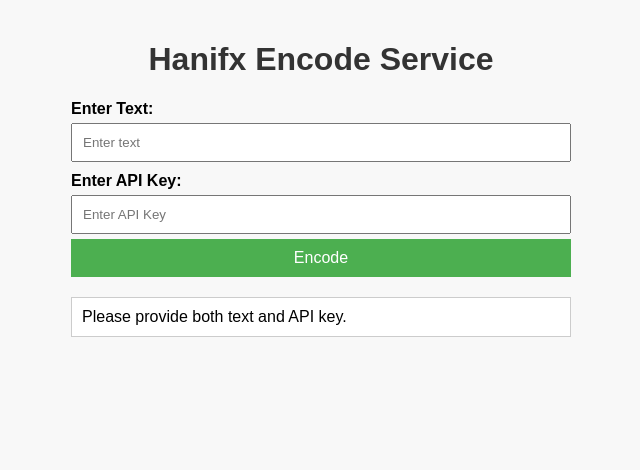
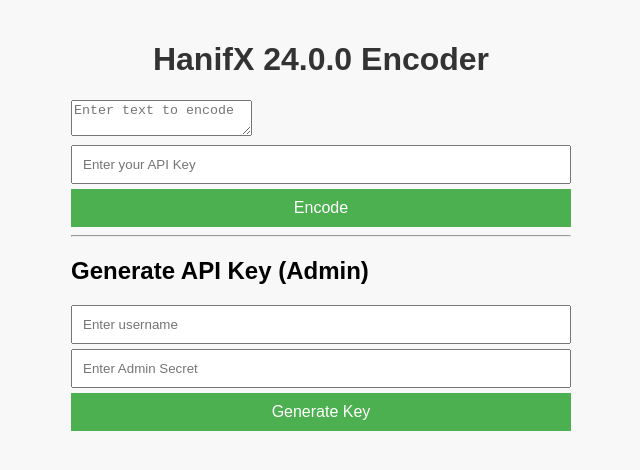
Before and after one commit to hanifx-540/tdns, a plain HTML site: page frontend/index.html in a window 1280 px wide. Both pictures are taken after a click on the button "Encode". Shown: the whole page, without its empty margins (319-959 px from the left). Drawn offline with Linux system fonts and the light colour scheme.

Commit message:
Update index.html

```diff
--- a/frontend/index.html
+++ b/frontend/index.html
@@ -3,54 +3,69 @@
 <head>
 <meta charset="UTF-8">
 <meta name="viewport" content="width=device-width, initial-scale=1.0">
-  <title>Hanifx Encode</title>
+<title>HanifX 24.0.0 WebApp</title>
 <link rel="stylesheet" href="styles.css">
 </head>
 <body>
-  <h1>Hanifx Encode Service</h1>
 
-  <label for="textInput">Enter Text:</label>
-  <input type="text" id="textInput" placeholder="Enter text">
+<div class="container">
+  <h1>HanifX 24.0.0 Encoder</h1>
 
-  <label for="apiKeyInput">Enter API Key:</label>
-  <input type="text" id="apiKeyInput" placeholder="Enter API Key">
+  <!-- Encode Section -->
+  <div class="section encode">
+    <textarea id="inputText" placeholder="Enter text to encode"></textarea>
+    <input type="text" id="apiKey" placeholder="Enter your API Key">
+    <button onclick="encodeText()">Encode</button>
+    <div id="encodeResult"></div>
+  </div>
 
-  <button onclick="encode()">Encode</button>
+  <hr>
 
-  <div id="result"></div>
+  <!-- Generate API Key Section (Admin Only) -->
+  <div class="section generate">
+    <h2>Generate API Key (Admin)</h2>
+    <input type="text" id="newUser" placeholder="Enter username">
+    <input type="text" id="adminSecret" placeholder="Enter Admin Secret">
+    <button onclick="generateApiKey()">Generate Key</button>
+    <div id="generatedKey"></div>
+  </div>
+</div>
 
 <script>
-    async function encode() {
-      const text = document.getElementById('textInput').value;
-      const apiKey = document.getElementById('apiKeyInput').value;
+async function encodeText(){
+    const text = document.getElementById("inputText").value;
+    const apiKey = document.getElementById("apiKey").value;
+    if(!text||!apiKey){ alert("Provide text and API key"); return;}
 
-      if (!text || !apiKey) {
-        document.getElementById('result').innerText = "Please provide both text and API key.";
-        return;
+    try{
+        const res = await fetch("/encode",{
+            method:"POST",
+            headers:{"Content-Type":"application/json","Authorization":apiKey},
+            body:JSON.stringify({text})
+        });
+        const data = await res.json();
+        document.getElementById("encodeResult").innerText =
+            data.status==="success"? `User: ${data.user}\nEncoded: ${data.encoded}` : `Error: ${data.message}`;
+    }catch(err){document.getElementById("encodeResult").innerText="Error:"+err;}
 }
 
-      try {
-        const res = await fetch('/encode', {
-          method: 'POST',
-          headers: {
-            'Content-Type': 'application/json',
-            'Authorization': apiKey
-          },
-          body: JSON.stringify({data: text})
+async function generateApiKey(){
+    const username = document.getElementById("newUser").value;
+    const adminSecret = document.getElementById("adminSecret").value;
+    if(!username||!adminSecret){alert("Enter both fields");return;}
+
+    try{
+        const res = await fetch("/generate-key",{
+            method:"POST",
+            headers:{"Content-Type":"application/json","Admin-Secret":adminSecret},
+            body:JSON.stringify({username})
         });
         const data = await res.json();
-
-        if (data.status === "success") {
-          document.getElementById('result').innerText =
-            `User: ${data.user}\nEncoded: ${data.encoded}`;
-        } else {
-          document.getElementById('result').innerText =
-            `Error: ${data.message}`;
-        }
-      } catch (err) {
-        document.getElementById('result').innerText = `Error: ${err}`;
-      }
+        document.getElementById("generatedKey").innerText = data.error ? "Error: "+data.error
+            : `User: ${data.user}\nAPI Key: ${data.api_key}`;
+    }catch(err){document.getElementById("generatedKey").innerText="Error:"+err;}
 }
 </script>
+
 </body>
 </html>
```
Lines whose indentation alone changed are shown as unchanged.
